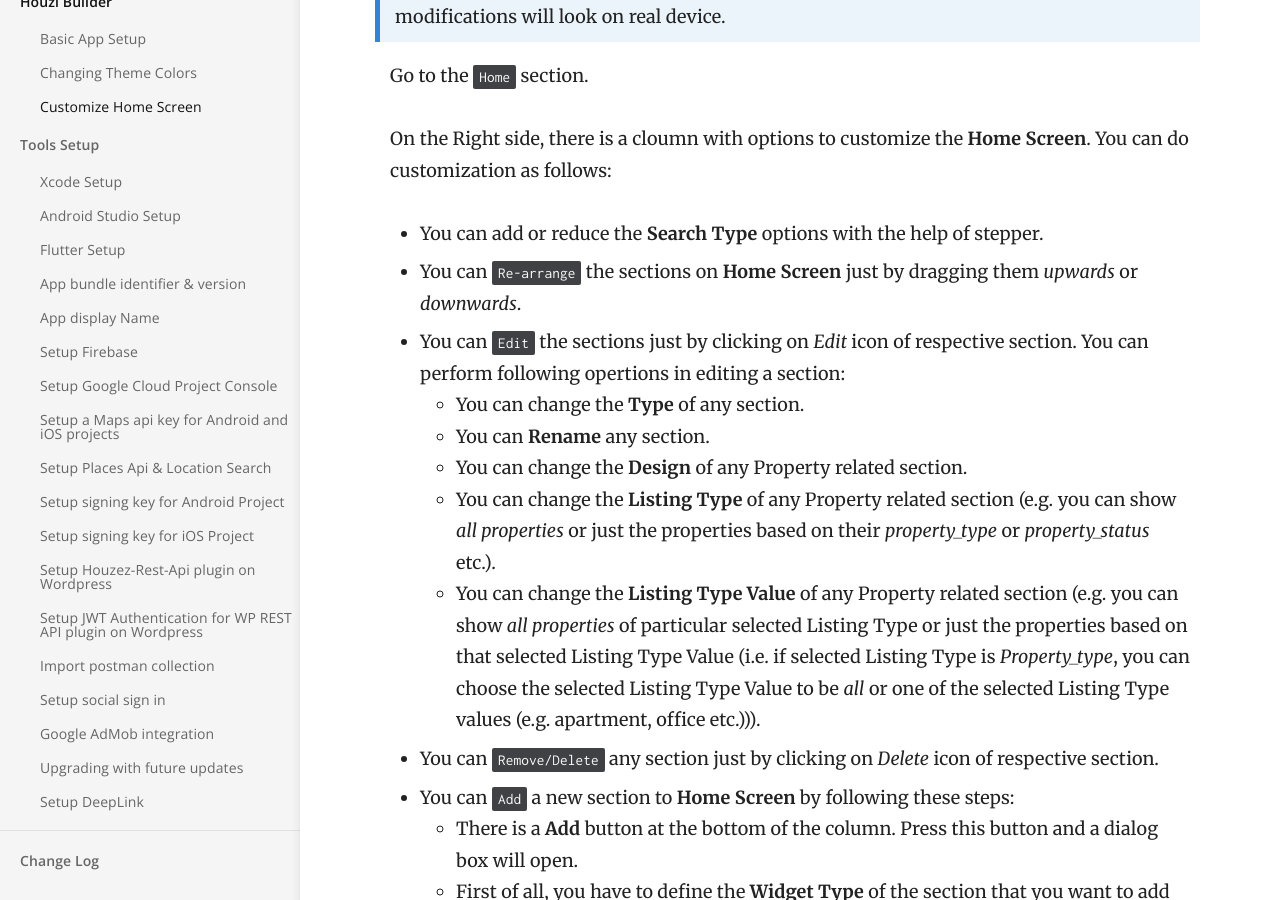
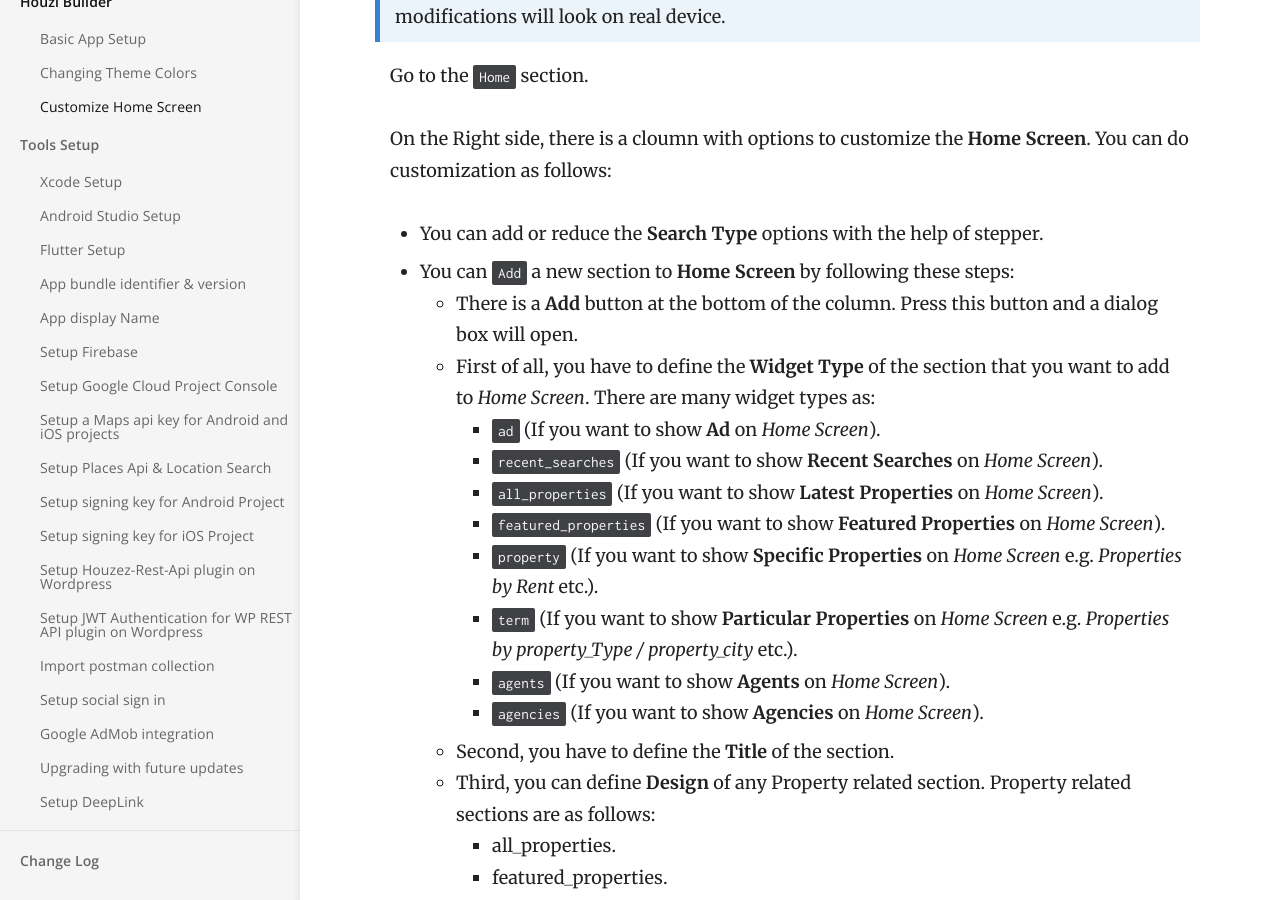
Before and after one commit to booleanbites/houzi-doc, a Jekyll site: the page built from _docs/houzi-builder/customize-home.md, in a window 1280 px wide and 900 px high, scrolled down 491 px. Built offline with Jekyll 4.4.1, drawn with Linux system fonts in a browser that asks for light colours; some of the changed text lies outside the part shown.

Commit message:
Re-arranged some sections in customized-home file

```diff
--- a/_docs/houzi-builder/customize-home.md
+++ b/_docs/houzi-builder/customize-home.md
@@ -14,14 +14,6 @@ Go to the `Home` section.
 
 On the Right side, there is a cloumn with options to customize the **Home Screen**. You can do customization as follows:
 * You can add or reduce the **Search Type** options with the help of stepper.
-* You can `Re-arrange` the sections on **Home Screen** just by dragging them *upwards* or *downwards*.
-* You can `Edit` the sections just by clicking on *Edit* icon of respective section. You can perform following opertions in editing a section:
-  - You can change the **Type** of any section.
-  - You can **Rename** any section.
-  - You can change the **Design** of any Property related section.
-  -  You can change the **Listing Type** of any Property related section (e.g. you can show *all properties* or just the properties based on their *property_type* or *property_status* etc.).
-  -  You can change the **Listing Type Value** of any Property related section (e.g. you can show *all properties* of particular selected Listing Type or just the properties based on that selected Listing Type Value (i.e. if selected Listing Type is *Property_type*, you can choose the selected Listing Type Value to be *all* or one of the selected Listing Type values (e.g. apartment, office etc.))).
-* You can `Remove/Delete` any section just by clicking on *Delete* icon of respective section.
 * You can `Add` a new section to **Home Screen** by following these steps:
   - There is a **Add** button at the bottom of the column. Press this button and a dialog box will open.
   - First of all, you have to define the **Widget Type** of the section that you want to add to *Home Screen*. There are many widget types as:
@@ -62,3 +54,11 @@ On the Right side, there is a cloumn with options to customize the **Home Screen
     - If selected List-Type is `property_city` and you want to show listings according to some particular list-type value (i.e. some particular city), select your desired option.
     - If selected List-Type is `property_area` and you want to show listings according to some particular list-type value (i.e. some particular area), select your desired option.
     - If selected List-Type is `property_country` and you want to show listings according to some particular list-type value (i.e. some particular country), select your desired option.
+* You can `Re-arrange` the sections on **Home Screen** just by dragging them *upwards* or *downwards*.
+* You can `Edit` the sections just by clicking on *Edit* icon of respective section. You can perform following opertions in editing a section:
+  - You can change the **Type** of any section.
+  - You can **Rename** any section.
+  - You can change the **Design** of any Property related section.
+  -  You can change the **Listing Type** of any Property related section (e.g. you can show *all properties* or just the properties based on their *property_type* or *property_status* etc.).
+  -  You can change the **Listing Type Value** of any Property related section (e.g. you can show *all properties* of particular selected Listing Type or just the properties based on that selected Listing Type Value (i.e. if selected Listing Type is *Property_type*, you can choose the selected Listing Type Value to be *all* or one of the selected Listing Type values (e.g. apartment, office etc.))).
+* You can `Remove/Delete` any section just by clicking on *Delete* icon of respective section.
```
